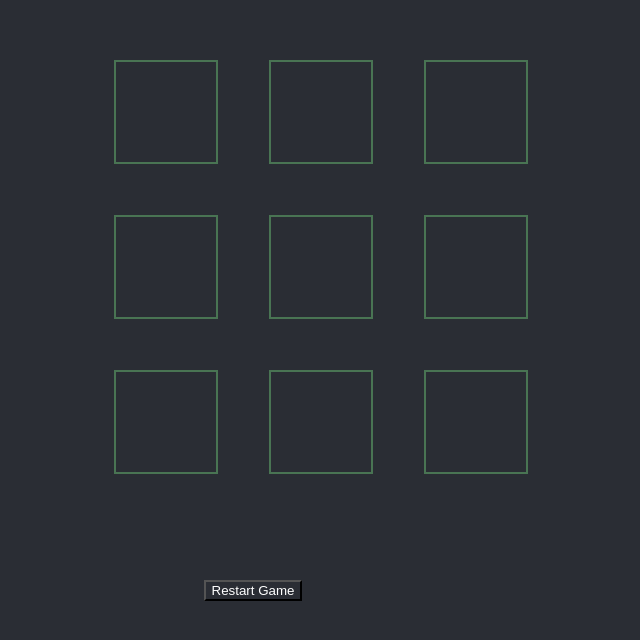
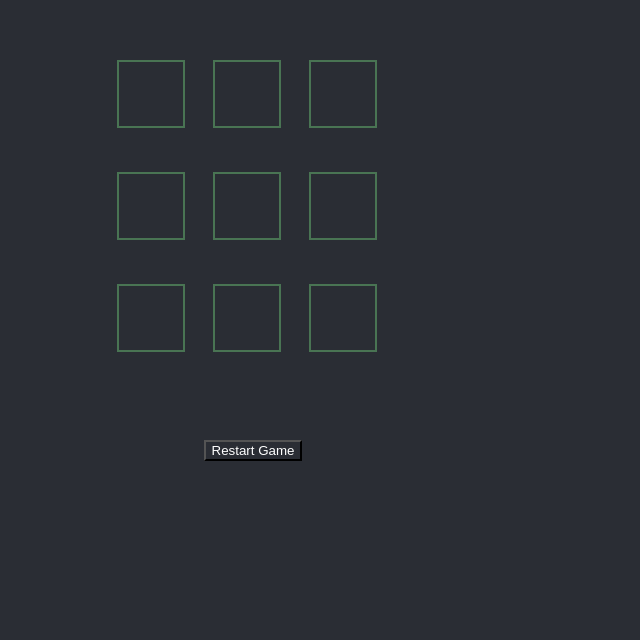
Before and after one commit to SushantMhashakhetri/Tic-tac-toe, a plain HTML site: page index.html in a window 1280 px wide. Shown: the part 140-780 px from the top of the page, without its empty margins (387-1027 px from the left). Drawn offline with Linux system fonts and the light colour scheme.

Commit message:
css changes

```diff
--- a/style.css
+++ b/style.css
@@ -1,20 +1,23 @@
 .board {
   /* position: relative; */
-  display: grid;
-  grid-template-columns: repeat(3, 150px);
-  grid-template-rows: repeat(3, 150px);
-  gap: 5px;
+display: grid
+;
+    grid-template-columns: repeat(3, 5em);
+    grid-template-rows: repeat(3, 6em);
+    gap: 1em;
+    justify-content: center;
     width: 22%;
     margin: 20px auto;
     margin-top: 25vh;
 }
 
 .cell {
-  width: 100px;
-  height: 100px;
+width: 2em;
+    height: 2em;
     border: 2px solid rgb(73, 116, 83);
     font-size: 2rem;
-  display: flex;
+    display: flex
+;
     align-items: center;
     justify-content: center;
     cursor: pointer;
```
Lines whose indentation alone changed are shown as unchanged.
